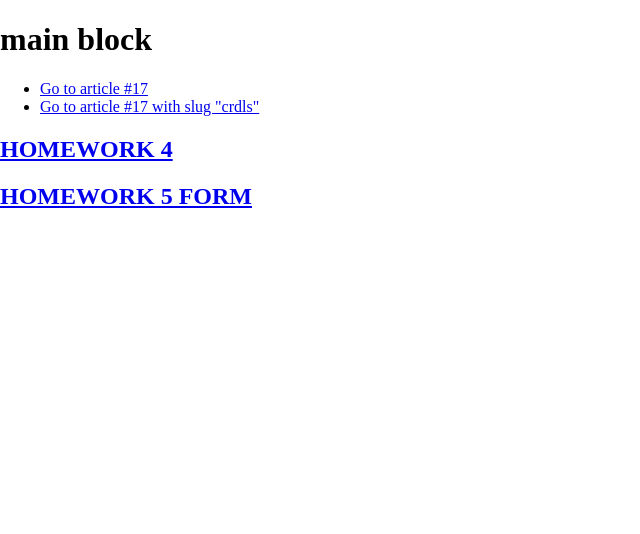
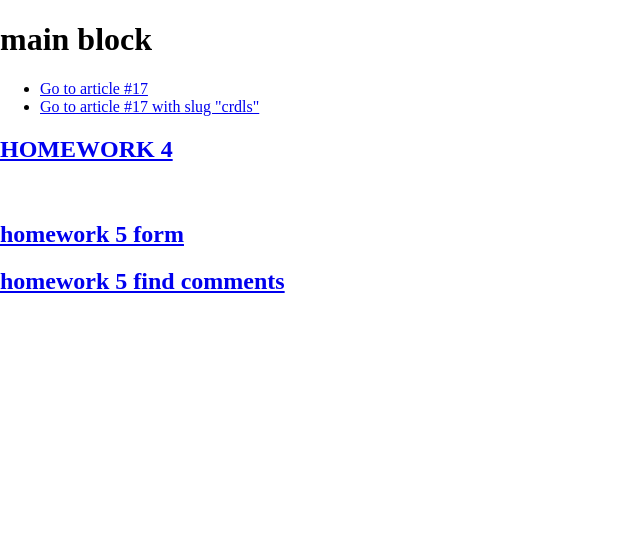
Before and after one commit to ha020285mdv/DjangoEduProject, a Django app: page / in a window 1280 px wide. Shown: the part 70-604 px from the top of the page, without its empty margins (0-640 px from the left). Run offline with Django 4.2, Linux system fonts and the light colour scheme.

Commit message:
hw 5 is done

```diff
--- a/myapp/forms.py
+++ b/myapp/forms.py
@@ -78,3 +78,8 @@ class ChangePasswordForm(forms.Form):
 
         if new_password != new_password2:
             raise forms.ValidationError('Passwords are different')
+
+
+class FindCommentsForm(forms.Form):
+    text_to_find = forms.CharField(label='find', max_length=200, required=False)
+    in_own = forms.BooleanField(required=False)
--- a/myapp/views.py
+++ b/myapp/views.py
@@ -6,7 +6,7 @@ from django.http import HttpResponse, HttpResponseRedirect
 from django.shortcuts import render
 from django.utils import timezone
 
-from myapp.forms import CheckRequirementsForm, AuthForm, RegisterForm, ChangePasswordForm
+from myapp.forms import CheckRequirementsForm, AuthForm, RegisterForm, ChangePasswordForm, FindCommentsForm
 from myapp.models import Comment, Profile, Article
 
 
@@ -117,11 +117,9 @@ def user_register(request):
                                             email=request.POST['email'],
                                             password=request.POST['password'])
             login(request, user)    # in the same time we authorize a new user, for convenience
-
             return HttpResponseRedirect('/')
     else:
         form = RegisterForm()
-
     return render(request, 'login.html', {'title': 'Registration', 'form': form})
 
 
@@ -144,9 +142,20 @@ def change_password(request):
     return render(request, 'change_password.html', {'title': 'Change password', 'form': form})
 
 
+def find_comments_form_view(request):
+    form = FindCommentsForm(request.GET)
+    comments = {}
+    limit = 25
 
+    if request.GET:
+        text_to_find = request.GET.get('text_to_find', '')
+        comments = Comment.objects.filter(comment__icontains=text_to_find).order_by('-date')
 
-"""Практика / Домашка:
-Написать страницу с гет формой, для поиска по тексту ваших комментариев, отобразить все найденные частичные совпадение, без учёта регистра.
-Добавить к поиску по комментариям галочку, что бы при нажатой галочке показывало только твои комментарии
-"""
+        user = request.user.username if request.GET.get('in_own', False) else False
+        if user:
+            comments = comments.filter(author__login=user)
+
+        comments = comments[:limit]
+
+    content = {'title': 'Searching comments', 'form': form, 'comments': comments}
+    return render(request, 'find_comment.html', content)
--- a/mysite/urls.py
+++ b/mysite/urls.py
@@ -1,7 +1,7 @@
 from django.contrib import admin
 from django.urls import path, re_path, include
 
-from myapp.views import uuid, phone_regex, first, articles, archive
+from myapp.views import uuid, phone_regex, first, articles, archive, find_comments_form_view
 from myapp.views import homework4, check_requirements_form_view
 from myapp.views import user_login, user_logout, user_register, change_password
 
@@ -16,6 +16,7 @@ urlpatterns = [
     re_path(r'^(?P<phone>(?:050|066|095|099|067|068|096|097|098|063|093|073|091|092|094){1}\d{7}/{1}$)', phone_regex),
     path('homework4', homework4, name='hw4'),
     path('check_requirements', check_requirements_form_view, name='requirements_form'),
+    path('find_comments', find_comments_form_view, name='find_comments'),
 
     path('login', user_login, name='login'),
     path('logout', user_logout, name='logout'),
--- a/templates/form_answer.html
+++ b/templates/form_answer.html
@@ -13,4 +13,6 @@
     {% endif %}
 </h2>
 
+<a href="{% url 'requirements_form' %}">Check again</a>
+
 {% endblock %}
--- a/templates/index.html
+++ b/templates/index.html
@@ -17,7 +17,9 @@
 {% endwith %}
 
 <h2><a href="{% url 'hw4' %}">HOMEWORK 4</a></h2>
-<h2><a href="{% url 'requirements_form' %}">HOMEWORK 5 FORM</a></h2>
+<br>
+<h2><a href="{% url 'requirements_form' %}">homework 5 form</a></h2>
+<h2><a href="{% url 'find_comments' %}">homework 5 find comments</a></h2>
 
 
 {% endblock %}
```
Also changed, not shown: templates/find_comment.html (added, +38 -0 lines).
